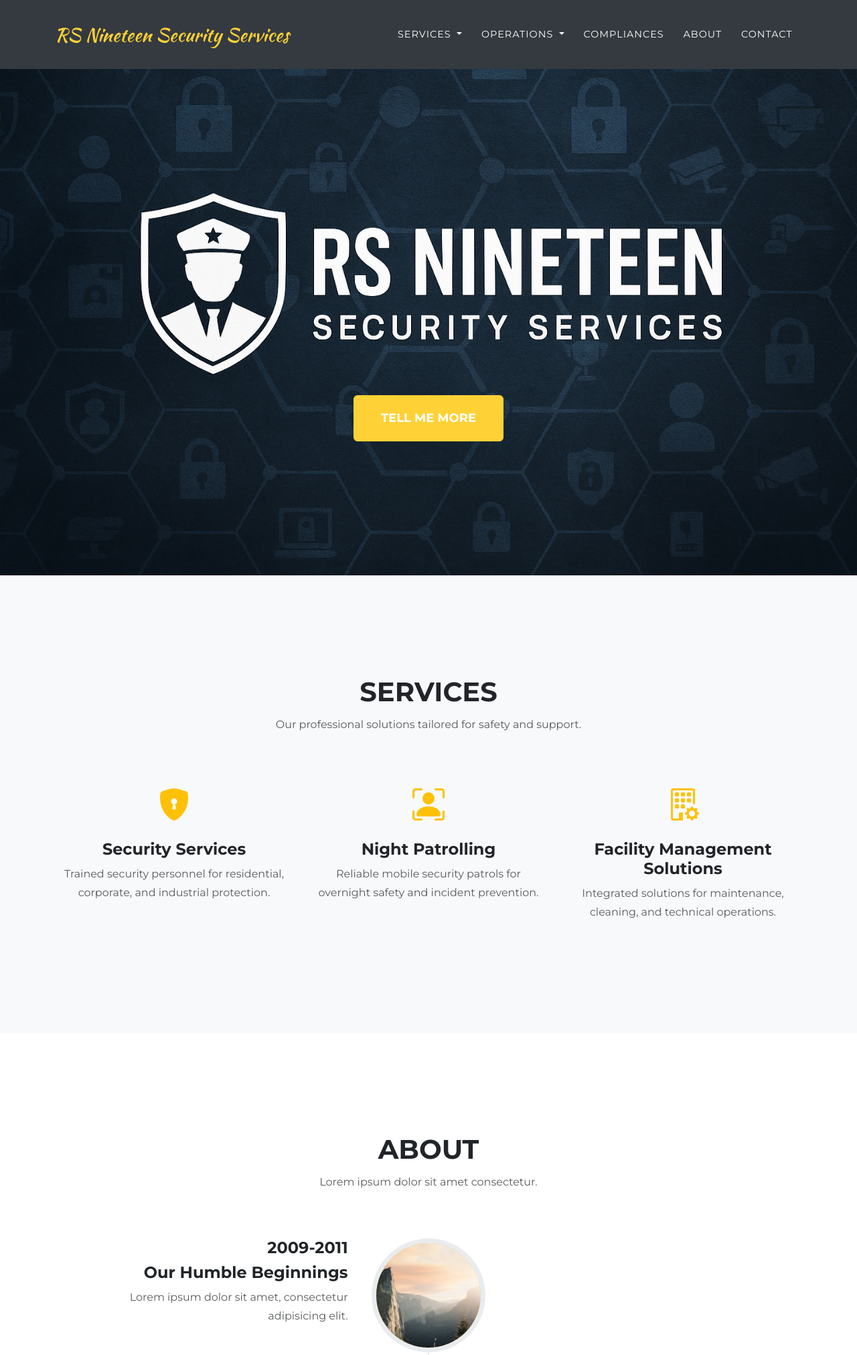
After one commit to SaifAutomatron/SecurityApp, a Django app: page /security_services/ in a window 1280 px wide. The commit adds this page. Shown: the top 2023 px of the page at 67% size. Run offline with Django 5.2, Linux system fonts and the light colour scheme; some libraries are stand-ins or nearby versions.

```diff
--- a/RSNineteen/urls.py
+++ b/RSNineteen/urls.py
@@ -17,11 +17,12 @@ Including another URLconf
 from django.contrib import admin
 from django.urls import path
 
-from core.views import home, contact_us, about
+from core.views import home, contact_us, about, security_services
 
 urlpatterns = [
     path('admin/', admin.site.urls),
     path('', home, name='home'),
 path('contact/', contact_us, name='contact'),
 path('about/', about, name='about'),
+path('security_services/', security_services, name='security_services'),
 ]
--- a/core/views.py
+++ b/core/views.py
@@ -11,3 +11,6 @@ def contact_us(request):
         # handle form submission
         pass
     return render(request, 'contact.html')
+
+def security_services(request):
+    return render(request, 'security_services.html')
--- a/templates/base.html
+++ b/templates/base.html
@@ -26,7 +26,7 @@
                         <a class="nav-link dropdown-toggle" href="#" id="servicesDropdown" role="button" data-bs-toggle="dropdown" aria-expanded="false"> Services </a>
                         <ul class="dropdown-menu dropdown-menu-dark" aria-labelledby="servicesDropdown">
                             <li><a class="dropdown-item" href="#services">Services Overview</a></li>
-                            <li><a class="dropdown-item" href="#e-commerce">Security Services</a></li>
+                            <li><a class="dropdown-item" href="{% url 'security_services' %}">Security Services</a></li>
                             <li><a class="dropdown-item" href="#responsive-design">Night Patrolling</a></li>
                             <li><a class="dropdown-item" href="#web-security">Facility Management Solutions</a></li>
                         </ul>
--- /dev/null
+++ b/templates/security_services.html
@@ -0,0 +1,132 @@
+{% extends 'base.html' %}
+{% load static %}
+{% block content %}
+<body id="page-top" data-bs-spy="scroll" data-bs-target="#mainNav" data-bs-offset="54">
+
+
+   <header class="masthead" style="background-image: url('{% static 'assets/img/header-bwg.jpg' %}');">
+        <div class="container">
+            <div class="intro-text">
+                <div><span><br><br><br><br><br><br><br><br><br><br></span></div>
+                <div class="intro-lead-in"><span></span></div>
+                <div class="intro-heading text-uppercase"><span></span></div>
+                <a class="btn btn-primary btn-xl text-uppercase" role="button" href="#services">Tell Me More</a>
+            </div>
+        </div>
+    </header>
+
+    <section id="Security Services" class="bg-light">
+    <div class="container">
+        <div class="row">
+            <div class="col-lg-12 text-center">
+                <h2 class="text-uppercase section-heading">Services</h2>
+                <h3 class="text-muted section-subheading">Our professional solutions tailored for safety and support.</h3>
+            </div>
+        </div>
+        <div class="row text-center">
+        <div class="col-md-4">
+            <i class="bi bi-shield-lock-fill" style="font-size: 3rem; color: #ffc107;"></i>
+            <h4 class="section-heading mt-3">Security Services</h4>
+            <p class="text-muted">Trained security personnel for residential, corporate, and industrial protection.</p>
+        </div>
+        <div class="col-md-4">
+            <i class="bi bi-person-bounding-box" style="font-size: 3rem; color: #ffc107;"></i>
+            <h4 class="section-heading mt-3">Night Patrolling</h4>
+            <p class="text-muted">Reliable mobile security patrols for overnight safety and incident prevention.</p>
+        </div>
+        <div class="col-md-4">
+            <i class="bi bi-building-gear" style="font-size: 3rem; color: #ffc107;"></i>
+            <h4 class="section-heading mt-3">Facility Management Solutions</h4>
+            <p class="text-muted">Integrated solutions for maintenance, cleaning, and technical operations.</p>
+        </div>
+        </div>
+    </div>
+</section>
+
+    <section id="about">
+        <div class="container">
+            <div class="text-center">
+                <h2 class="section-heading text-uppercase">About</h2>
+                <h3 class="section-subheading text-muted">Lorem ipsum dolor sit amet consectetur.</h3>
+            </div>
+            <ul class="timeline">
+                <li>
+                    <div class="timeline-image">
+                        <img class="rounded-circle img-fluid" src="{% static 'assets/img/about/1.jpg' %}" alt="...">
+                    </div>
+                    <div class="timeline-panel">
+                        <div class="timeline-heading">
+                            <h4>2009-2011</h4>
+                            <h4 class="subheading">Our Humble Beginnings</h4>
+                        </div>
+                        <div class="timeline-body"><p class="text-muted">Lorem ipsum dolor sit amet, consectetur adipisicing elit.</p></div>
+                    </div>
+                </li>
+                <li class="timeline-inverted">
+                    <div class="timeline-image">
+                        <img class="rounded-circle img-fluid" src="{% static 'assets/img/about/2.jpg' %}" alt="...">
+                    </div>
+                    <div class="timeline-panel">
+                        <div class="timeline-heading">
+                            <h4>March 2011</h4>
+                            <h4 class="subheading">An Agency is Born</h4>
+                        </div>
+                        <div class="timeline-body"><p class="text-muted">Lorem ipsum dolor sit amet, consectetur adipisicing elit.</p></div>
+                    </div>
+                </li>
+                <li class="list-group-item">
+                            <div class="timeline-image">
+                                <img class="rounded-circle img-fluid" src="{% static 'assets/img/about/3.jpg' %}"></div>
+                            <div class="timeline-panel">
+                                <div class="timeline-heading">
+                                    <h4>December 2012</h4>
+                                    <h4 class="subheading">Transition to Full Service</h4>
+                                </div>
+                                <div class="timeline-body">
+                                    <p class="text-muted">Lorem ipsum dolor sit amet, consectetur adipisicing elit. Sunt ut voluptatum eius sapiente, totam reiciendis temporibus qui quibusdam, recusandae sit vero unde, sed, incidunt et ea quo dolore laudantium consectetur!</p>
+                                </div>
+                            </div>
+                        </li>
+                        <li class="list-group-item timeline-inverted">
+                            <div class="timeline-image"><img class="rounded-circle img-fluid" src="{% static 'assets/img/about/4.jpg' %}"></div>
+                            <div class="timeline-panel">
+                                <div class="timeline-heading">
+                                    <h4>July 2014</h4>
+                                    <h4 class="subheading">Phase Two Expansion</h4>
+                                </div>
+                                <div class="timeline-body">
+                                    <p class="text-muted">Lorem ipsum dolor sit amet, consectetur adipisicing elit. Sunt ut voluptatum eius sapiente, totam reiciendis temporibus qui quibusdam, recusandae sit vero unde, sed, incidunt et ea quo dolore laudantium consectetur!</p>
+                                </div>
+                            </div>
+                        </li>
+                        <li class="list-group-item timeline-inverted">
+                            <div class="timeline-image">
+                                <h4>Be Part<br>&nbsp;Of Our<br>&nbsp;Story!</h4>
+                            </div>
+                        </li>
+            </ul>
+        </div>
+    </section>
+
+
+    <footer class="footer py-4">
+        <div class="container">
+            <div class="row align-items-center">
+                <div class="col-lg-4 text-lg-start">© RS Nineteen 2025</div>
+                <div class="col-lg-4 my-3 my-lg-0">
+                    <a class="btn btn-dark btn-social mx-2" href="#!" aria-label="Twitter"><i class="fa fa-twitter"></i></a>
+                    <a class="btn btn-dark btn-social mx-2" href="#!" aria-label="Facebook"><i class="fa fa-facebook-f"></i></a>
+                    <a class="btn btn-dark btn-social mx-2" href="#!" aria-label="LinkedIn"><i class="fa fa-linkedin"></i></a>
+                </div>
+                <div class="col-lg-4 text-lg-end">
+                    <a class="link-dark text-decoration-none me-3" href="#!">Privacy Policy</a>
+                    <a class="link-dark text-decoration-none" href="#!">Terms of Use</a>
+                </div>
+            </div>
+        </div>
+    </footer>
+
+    <script src="{% static 'assets/bootstrap/js/bootstrap.min.js' %}"></script>
+    <script src="{% static 'assets/js/agency.js' %}"></script>
+</body>
+{% endblock %}
```
Also changed, not shown: templates/index.html (+13 -9 lines), 1 other file.
